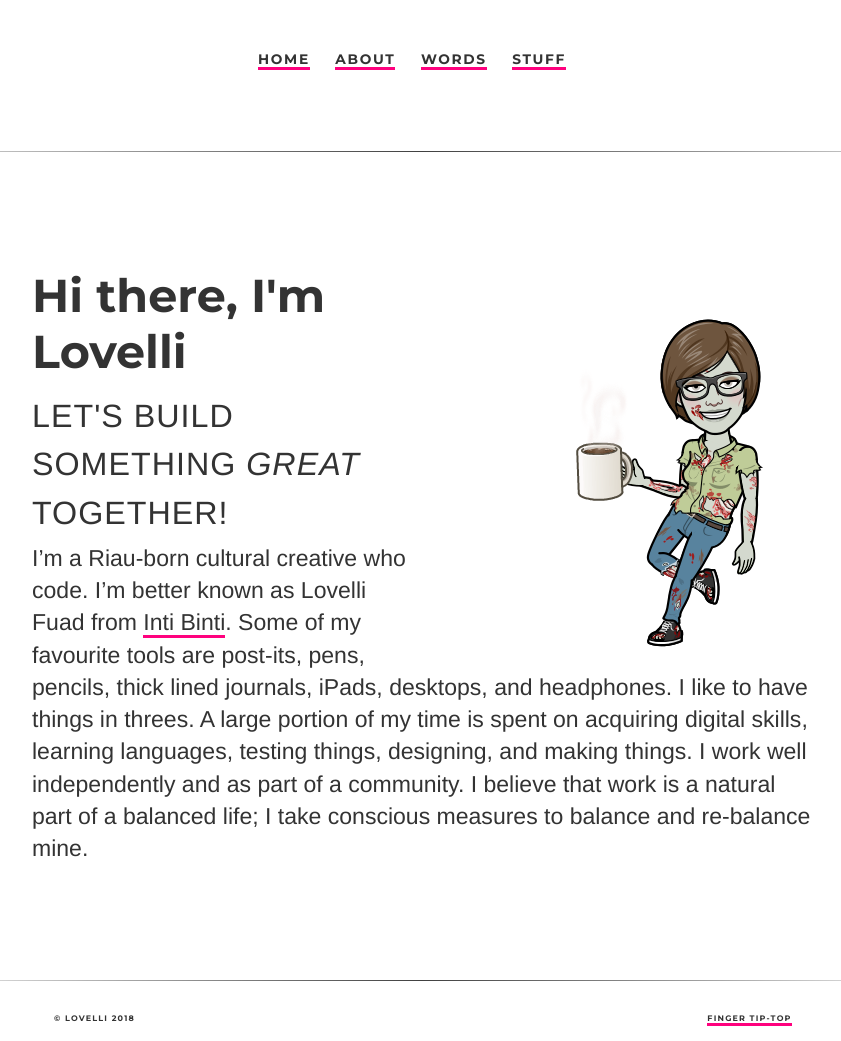
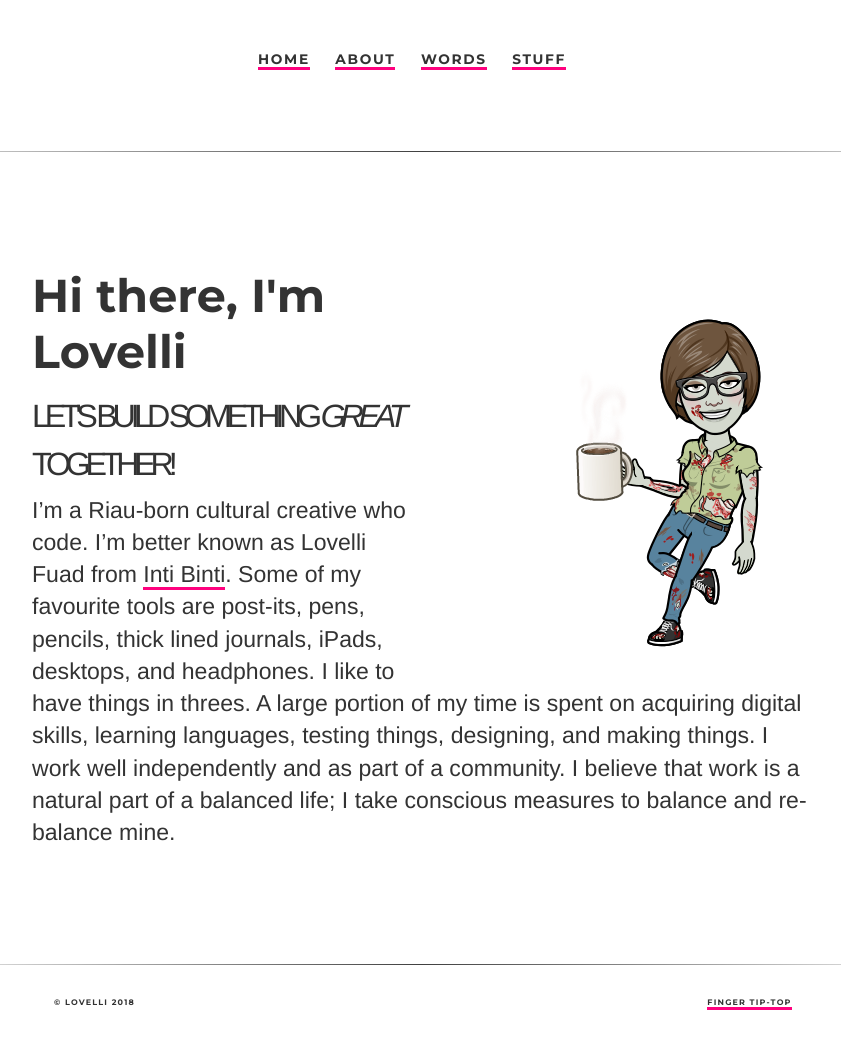
Before and after one commit to ariesti/ariesti.github.io, a Jekyll site: the page built from index.html, in a window 1280 px wide. Shown: the whole page, without its empty margins (218-1059 px from the left). Built offline with Jekyll 4.4.1, drawn with Linux system fonts in a browser that asks for light colours.

Commit message:
Update main.css

```diff
--- a/css/main.css
+++ b/css/main.css
@@ -131,7 +131,7 @@ h6 { font-size: 1em; }
 
 .subtitle {
 	font-family: Helvetica Neue, sans-serif;
-	letter-spacing: 1px;
+	letter-spacing: -0.13em;
 	text-transform: uppercase;
 	font-weight: 100;
 }
```
